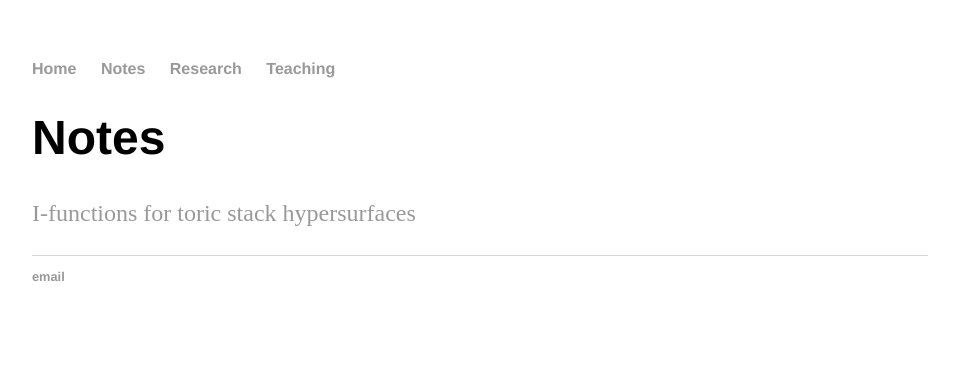
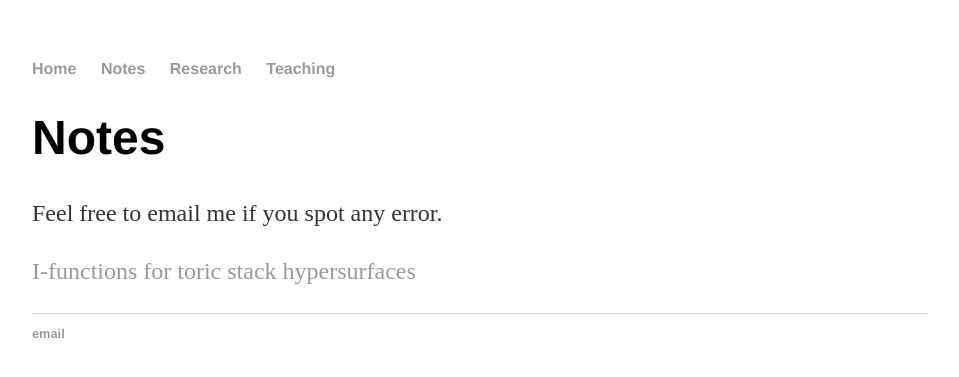
Before and after one commit to Junmathwang/junmathwang.github.io, a Jekyll site: the page built from notes/index.html, in a window 1280 px wide. Shown: the top 377 px of the page, without its empty margins (160-1119 px from the left). Built offline with Jekyll 4.4.1, drawn with Linux system fonts in a browser that asks for light colours.

Commit message:
Update index.html

```diff
--- a/notes/index.html
+++ b/notes/index.html
@@ -5,5 +5,6 @@ title: Mathematics Notes
 
 	<div class="notes">
 					<h1>Notes</h1>
+		                       <p> Feel free to email me if you spot any error.
                                        <p> <a href="I-functions for toric stack hypersurfaces.pdf">I-functions for toric stack hypersurfaces</a>
 	</div>
```
